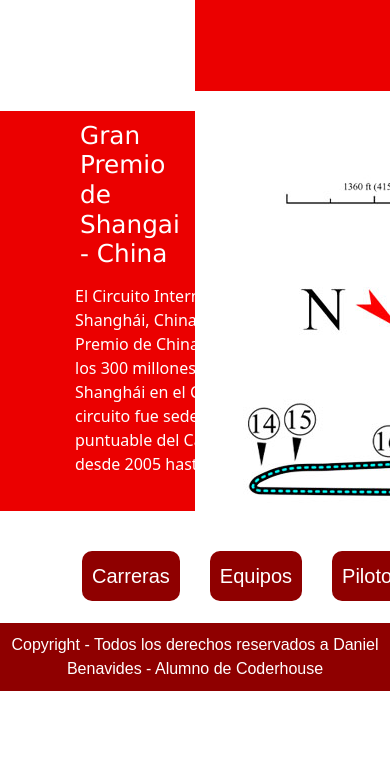
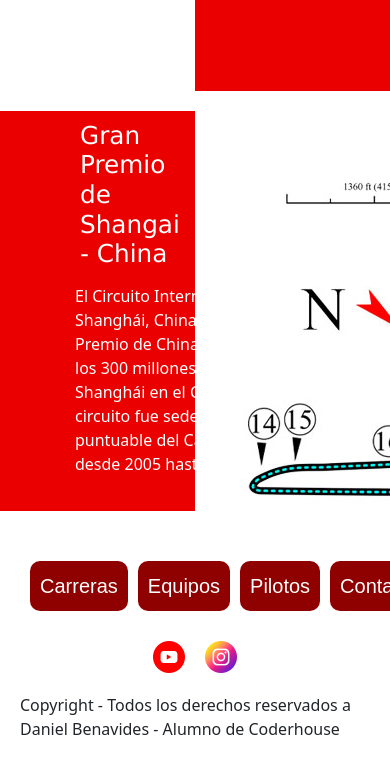
Before and after one commit to madeyeph/preentrega-2-Daniel-Benavides, a plain HTML site: page pages/carreras.html in a window 390 px wide. Shown: the part 1760-2533 px from the top of the page. Before the commit the page ends 2467 px from the top, so only its background shows below. Drawn offline with nearby package versions, Linux system fonts and the light colour scheme.

Commit message:
footer responsivo

```diff
--- a/css/styles.css
+++ b/css/styles.css
@@ -314,58 +314,78 @@
 }
 /* Termina contacto */
 /* Empieza footer */
-footer{
+footer {
     background-color: white;
     display: flex;
     flex-direction: column;
+    padding: 20px;
 }
-.section_footer{
+
+.section_footer {
     display: flex;
     flex-direction: row;
     justify-content: space-between;
+    flex-wrap: wrap;
 }
-.nav_footer{
+
+.nav_footer {
     display: flex;
     flex-direction: row;
-    margin: 20px;
+    margin: 10px;
+    padding: 0;
 }
-.nav_footer li{
+
+.nav_footer li {
     padding: 10px;
-    margin-left: 30px;
+    margin-left: 10px;
     background-color: #8f0000;
-    background-size: contain;
     font-family: Arial, Helvetica, sans-serif;
     font-size: 15pt;
     list-style-type: none;
     border-radius: 10px;
 }
-.nav_footer a{
+
+.nav_footer a {
     text-decoration: none;
     color: white;
 }
-.nav_footer a:hover{
+
+.nav_footer a:hover {
     text-decoration: none;
     color: #ff5c5c;
 }
-.redes_footer{
+
+.redes_footer {
     display: flex;
     flex-direction: row;
-    margin: 20px;
+    margin: 10px;
+    padding: 0;
 }
-.redes_footer a{
+
+.redes_footer a {
     padding: 10px;
 }
-.img_youtube:hover{
+
+.img_youtube:hover {
     zoom: 1.5;
 }
-.img_instagram:hover{
+
+.img_instagram:hover {
     zoom: 1.5;
 }
-.copyright_footer{
-    padding: 10px;
-    background-color: #8f0000;
-    text-align: center;
-    font-family: Arial, Helvetica, sans-serif;
-    color: #ffffff;
+
+@media screen and (max-width: 430px) {
+    .section_footer {
+        flex-direction: column;
+        align-items: center;
+    }
+
+    .nav_footer {
+        margin: 10px 0;
+    }
+
+    .redes_footer {
+        margin: 10px 0;
+    }
 }
 /*Termina Footer*/
--- a/pages/carreras.html
+++ b/pages/carreras.html
@@ -81,5 +81,15 @@
         <p class="copyright_footer">Copyright - Todos los derechos reservados a Daniel Benavides - Alumno de Coderhouse</p>
     </footer>
     <script src="https://cdn.jsdelivr.net/npm/bootstrap@5.3.2/dist/js/bootstrap.bundle.min.js" integrity="sha384-C6RzsynM9kWDrMNeT87bh95OGNyZPhcTNXj1NW7RuBCsyN/o0jlpcV8Qyq46cDfL" crossorigin="anonymous"></script>
+    <script>
+        document.addEventListener("DOMContentLoaded", function() {
+            const menuToggle = document.querySelector('.menu_hamburguesa');
+            const menu = document.querySelector('.menu_arriba');
+
+            menuToggle.addEventListener('click', function() {
+                menu.classList.toggle('show');
+            });
+        });
+    </script>
 </body>
 </html>
```
Also changed, not shown: index.html (+11 -1 lines), pages/contacto.html (+10 -0 lines), pages/equipos.html (+10 -0 lines), pages/pilotos.html (+10 -0 lines).
